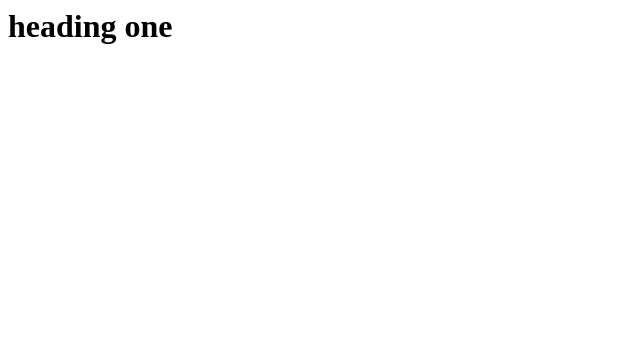
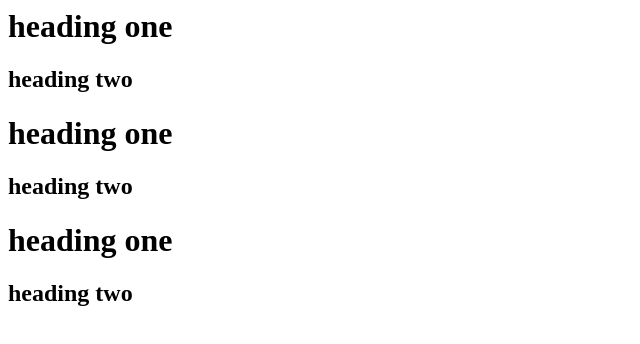
Before and after one commit to shumaila94sa/git-tutorial, a plain HTML site: page index.html in a window 1280 px wide. Shown: the whole page, without its empty margins (0-640 px from the left). Drawn offline with Linux system fonts and the light colour scheme.

Commit message:
index.html minnrio changes

```diff
--- a/index.html
+++ b/index.html
@@ -1 +1,6 @@
 <h1>heading one</h1>
+<h2>heading two</h2>
+<h1>heading one</h1>
+<h2>heading two</h2>
+<h1>heading one</h1>
+<h2>heading two</h2>
```
